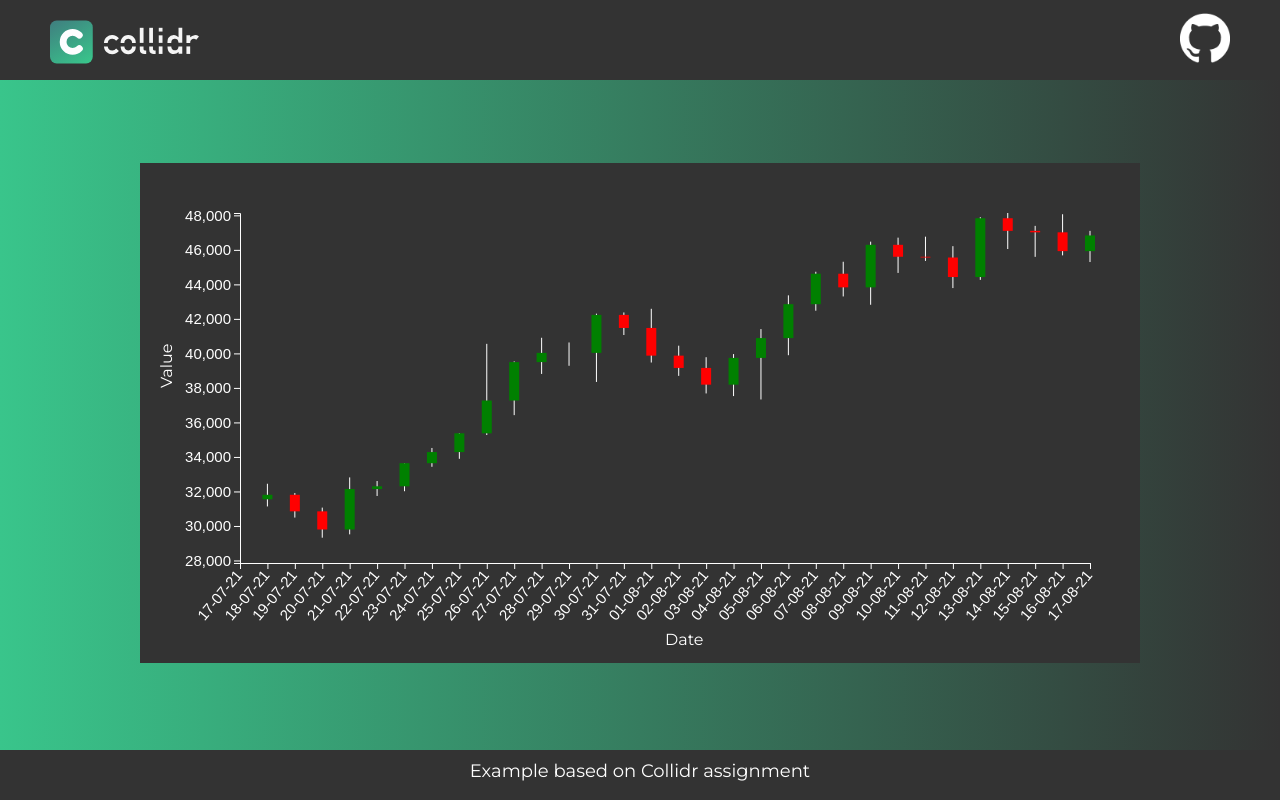
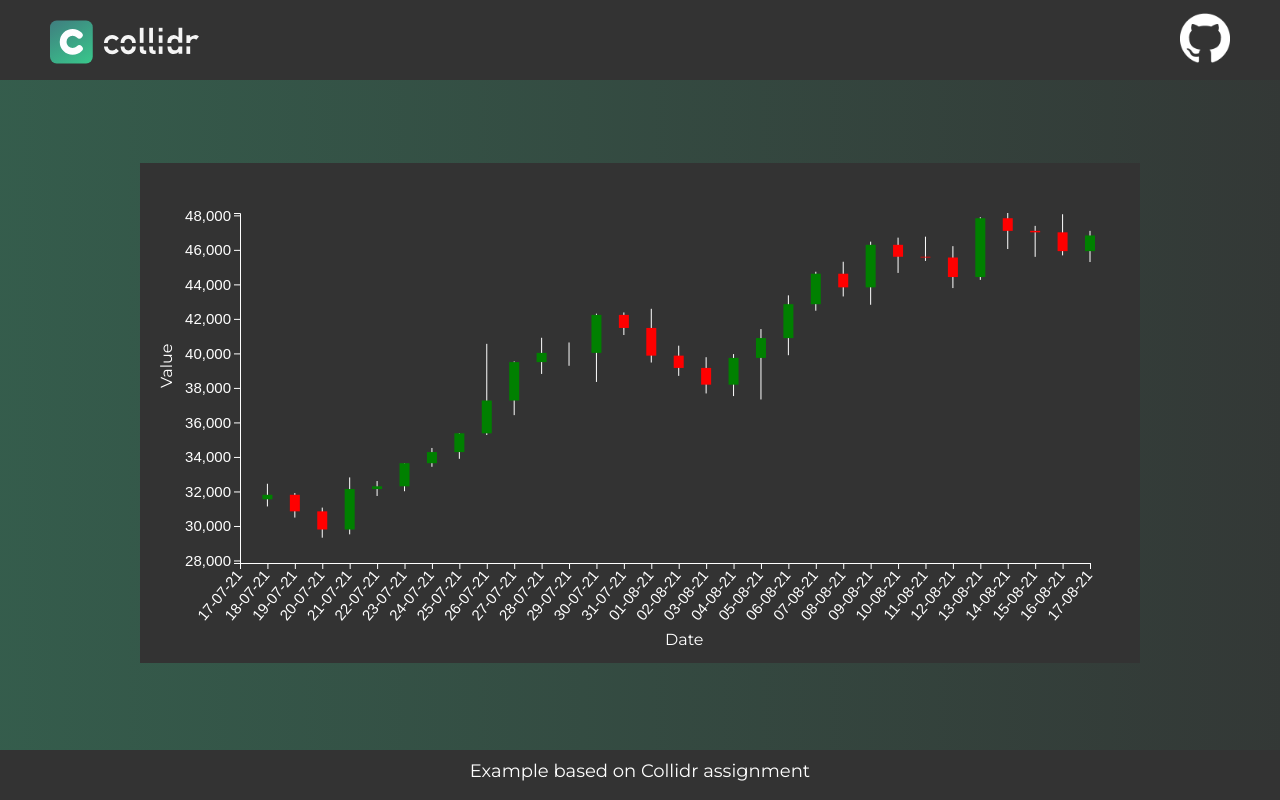
Before and after one commit to SasounTorossian/assignment, a React (Create React App) app: page / in a window 1280 px wide. Built offline with nearby package versions, Linux system fonts and the light colour scheme.

Commit message:
Added slowly changing gradient to .App background.

```diff
--- a/src/App.css
+++ b/src/App.css
@@ -1,11 +1,18 @@
 .App {
-  height: 100vh;
+	height: 100vh;
 
   display: flex;
   flex-direction: column;
   align-items: center;
   justify-content: space-between;
 
-  background: rgb(57,197,139);
   background: linear-gradient(90deg, rgba(57,197,139,1) 0%, rgba(51,51,51,1) 100%);
+	background-size: 400% 400%;
+	animation: gradient 15s ease infinite;
 }
+
+@keyframes gradient {
+	0% { background-position: 0% 50%; }
+	50% { background-position: 100% 50%; }
+	100% { background-position: 0% 50%; }
+}
```
